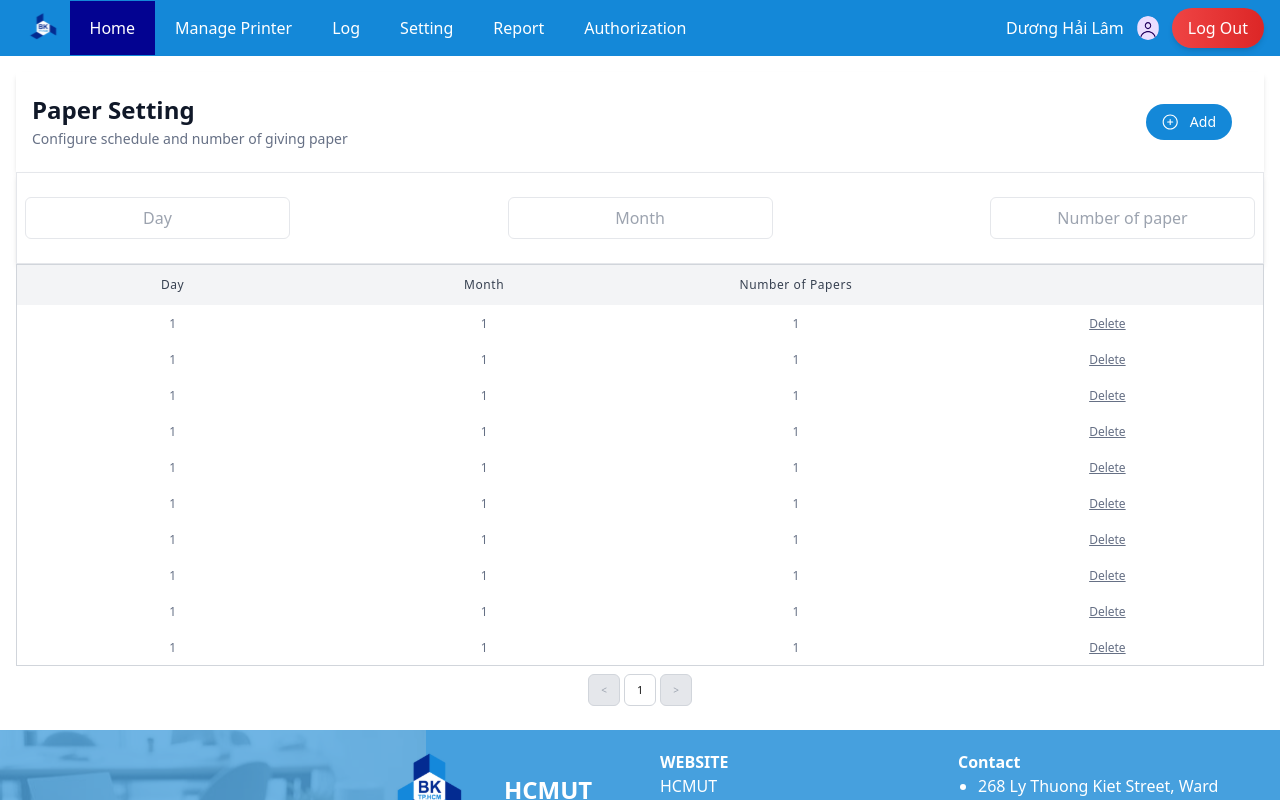
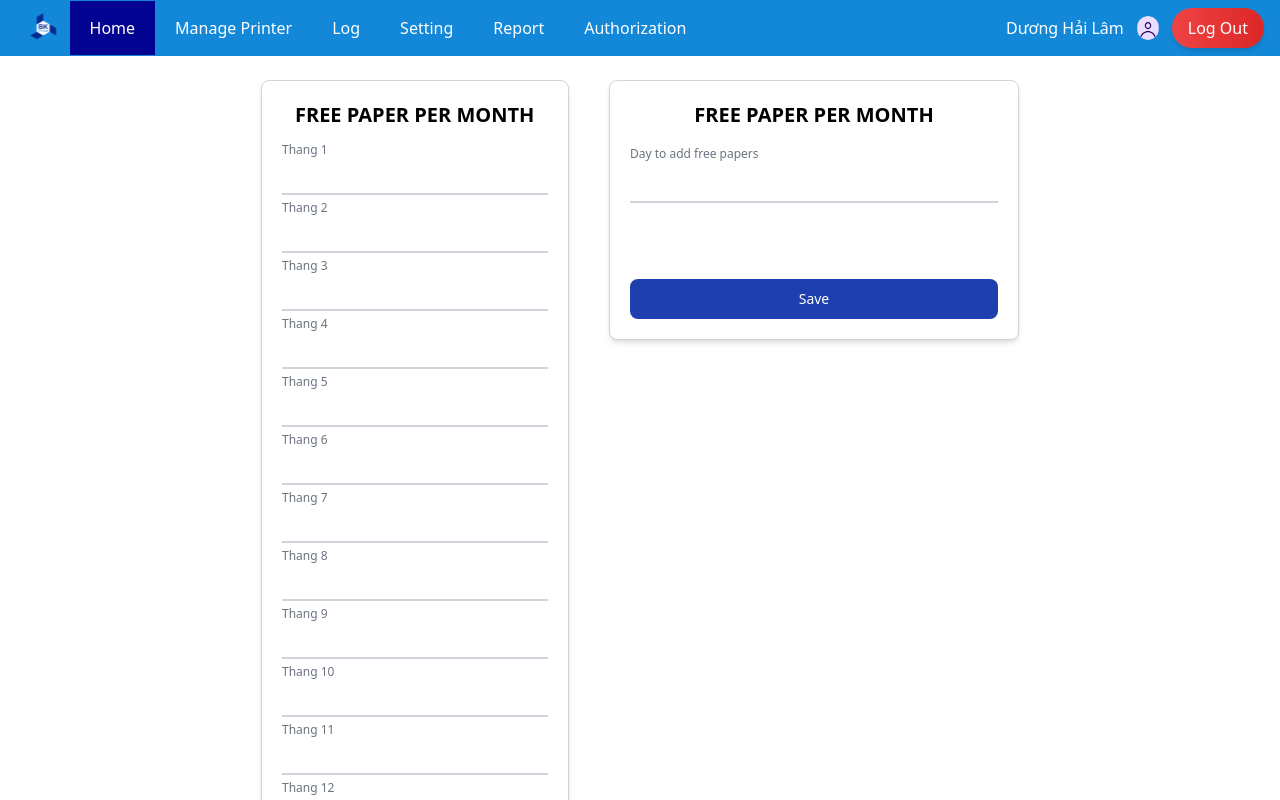
Before and after one commit to Love-HCMUT/Student_Smart_Printing_Service_FE, a React (Vite) app: page /spso/setting/paper in a window 1280 px wide. Shown: the top 800 px of the page. Built offline with nearby package versions, Linux system fonts and the light colour scheme.

Commit message:
fix: re-code setting paper page

```diff
--- a/src/components/Table/SPSO/PageSetting/page_setting_tables.jsx
+++ b/src/components/Table/SPSO/PageSetting/page_setting_tables.jsx
@@ -1,214 +1,259 @@
-import React, { useMemo, useState } from "react";
-import { useTable, useSortBy, useGlobalFilter, usePagination } from "react-table";
-import { COLUMNS } from "./page_setting_columns";
-import arrow from "../../../../assets/arrow-down.svg";
-import Pagination from "../../Table_Lib/Components/Pagination";
-import { SPSOHeader1 } from "../Header1/Header1";
-import group from "../../../../assets/group.svg";
-const MOCK_DATA = [
-    {
-        "day": "1",
-        "month": "1",
-        "number_of_paper": "1",
-    },
-    {
-        "day": "1",
-        "month": "1",
-        "number_of_paper": "1",
-    },
-    {
-        "day": "1",
-        "month": "1",
-        "number_of_paper": "1",
-    },
-    {
-        "day": "1",
-        "month": "1",
-        "number_of_paper": "1",
-    },
-    {
-        "day": "1",
-        "month": "1",
-        "number_of_paper": "1",
-    },
-    {
-        "day": "1",
-        "month": "1",
-        "number_of_paper": "1",
-    },
-    {
-        "day": "1",
-        "month": "1",
-        "number_of_paper": "1",
-    },
-    {
-        "day": "1",
-        "month": "1",
-        "number_of_paper": "1",
-    },
-    {
-        "day": "1",
-        "month": "1",
-        "number_of_paper": "1",
-    },
-    {
-        "day": "1",
-        "month": "1",
-        "number_of_paper": "1",
-    }
-]
+// import React, { useMemo, useState } from "react";
+// import { useTable, useSortBy, useGlobalFilter, usePagination } from "react-table";
+// import { COLUMNS } from "./page_setting_columns";
+// import arrow from "../../../../assets/arrow-down.svg";
+// import Pagination from "../../Table_Lib/Components/Pagination";
+// import { SPSOHeader1 } from "../Header1/Header1";
+// import group from "../../../../assets/group.svg";
+// const MOCK_DATA = [
+//     {
+//         "day": "1",
+//         "month": "1",
+//         "number_of_paper": "1",
+//     },
+//     {
+//         "day": "1",
+//         "month": "1",
+//         "number_of_paper": "1",
+//     },
+//     {
+//         "day": "1",
+//         "month": "1",
+//         "number_of_paper": "1",
+//     },
+//     {
+//         "day": "1",
+//         "month": "1",
+//         "number_of_paper": "1",
+//     },
+//     {
+//         "day": "1",
+//         "month": "1",
+//         "number_of_paper": "1",
+//     },
+//     {
+//         "day": "1",
+//         "month": "1",
+//         "number_of_paper": "1",
+//     },
+//     {
+//         "day": "1",
+//         "month": "1",
+//         "number_of_paper": "1",
+//     },
+//     {
+//         "day": "1",
+//         "month": "1",
+//         "number_of_paper": "1",
+//     },
+//     {
+//         "day": "1",
+//         "month": "1",
+//         "number_of_paper": "1",
+//     },
+//     {
+//         "day": "1",
+//         "month": "1",
+//         "number_of_paper": "1",
+//     }
+// ]
+
+// const PageSettingTable = () => {
+//     const columns = useMemo(() => COLUMNS, []);
+//     const data = useMemo(() => MOCK_DATA, []);
+
+//     const [day, setDay] = useState("");
+//     const [month, setMonth] = useState("");
+//     const [numberOfPaper, setNumberOfPaper] = useState("");
+
+
+//     const {
+//         getTableProps,
+//         getTableBodyProps,
+//         headerGroups,
+//         page,
+//         prepareRow,
+//         canPreviousPage,
+//         canNextPage,
+//         pageCount,
+//         gotoPage,
+//         nextPage,
+//         previousPage,
+//         state: { pageIndex },
+//     } = useTable(
+//         {
+//             columns,
+//             data,
+//             initialState: { pageIndex: 0, pageSize: 10 },
+//         },
+//         useGlobalFilter,
+//         useSortBy,
+//         usePagination,
+//     );
+
+//     return (
+
+//         <div className="container mx-auto p-4">
+//             <div className="w-full">
+//                 <SPSOHeader1 prop={<PrinterManagerControl />} header="Paper Setting" content="Configure schedule and number of giving paper" />
+//                 <AddPaperSetting
+//                     value={{ day, month, numberOfPaper }}
+//                     onChange={{ setDay, setMonth, setNumberOfPaper }}
+//                 />
+//                 <div className="overflow-auto">
+//                     <table {...getTableProps()} className="min-w-full bg-white border
+//                  border-gray-300 rounded-md">
+//                         <thead className="bg-gray-100">
+//                             {headerGroups.map(headerGroup => (
+//                                 <tr {...headerGroup.getHeaderGroupProps()} key={headerGroup.id}>
+//                                     {headerGroup.headers.map(column => (
+//                                         <th
+//                                             {...column.getHeaderProps(column.getSortByToggleProps())}
+//                                             className="p-3 text-center text-xs font-medium text-gray-700 tracking-wider cursor-pointer"
+//                                             key={column.id}
+//                                         >
+//                                             <div className="flex items-center justify-center">
+//                                                 {column.render('Header')}
+//                                                 {column.isSorted && (
+//                                                     <img
+//                                                         src={arrow}
+//                                                         alt={column.isSortedDesc ? 'desc' : 'asc'}
+//                                                         className="ml-1"
+//                                                         style={{ transform: column.isSortedDesc ? 'rotate(0deg)' : 'rotate(180deg)', verticalAlign: 'middle' }}
+//                                                     />
+//                                                 )}
+//                                             </div>
+//                                         </th>
+//                                     ))}
+//                                 </tr>
+//                             ))}
+//                         </thead>
+//                         <tbody {...getTableBodyProps()}>
+//                             {page.map(row => {
+//                                 prepareRow(row);
+//                                 return (
+//                                     <tr {...row.getRowProps()} key={row.id}>
+//                                         {row.cells.map(cell => (
+//                                             <td
+//                                                 {...cell.getCellProps()}
+//                                                 className="w-48 px-4 py-2 text-sm text-gray-700 break-words text-center"
+//                                                 key={cell.column.id}
+//                                             >
+//                                                 {cell.render('Cell')}
+//                                             </td>
+//                                         ))}
+//                                     </tr>
+//                                 );
+//                             })}
+//                         </tbody>
+//                     </table>
+//                 </div>
+//                 <div className="flex justify-center items-center bg-white py-2">
+//                     <Pagination previousPage={previousPage}
+//                         nextPage={nextPage}
+//                         gotoPage={gotoPage}
+//                         pageIndex={pageIndex}
+//                         pageCount={pageCount}
+//                         canPreviousPage={canPreviousPage}
+//                         canNextPage={canNextPage}
+//                         width={'w-8'}
+//                         height={'h-8'} />
+//                 </div>
+//             </div>
+//         </div>
+//     );
+// };
+
+// const PrinterManagerControl = () => {
+//     return (
+//         <div className="flex items-center space-x-2 p-4">
+//             <button className=" bg-button-blue hover:bg-button-blue-hover
+//                                 text-white
+//                                   text-sm px-4 py-2
+//                                   rounded-full flex items-center space-x-1">
+//                 <img
+//                     src={group}
+//                     alt="search"
+//                     className="w-4 h-4 text-gray-400 mr-2"
+//                 />
+//                 <span>Add</span>
+//             </button>
+//         </div>
+//     );
+// };
+
+// const AddPaperSetting = ({ value, onChange }) => {
+//     const { setDay, setMonth, setNumberOfPaper } = onChange;
+
+//     return (
+//         <div className="flex justify-between px-2 py-6 bg-white shadow-md border">
+//             <input
+//                 type="text"
+//                 placeholder="Day"
+//                 value={value.day}
+//                 onChange={(e) => setDay(e.target.value)}
+//                 className="px-4 py-2 border rounded-md text-center"
+//             />
+//             <input
+//                 type="text"
+//                 placeholder="Month"
+//                 value={value.month}
+//                 onChange={(e) => setMonth(e.target.value)}
+//                 className="px-4 py-2 border rounded-md text-center"
+//             />
+//             <input
+//                 type="text"
+//                 placeholder="Number of paper"
+//                 value={value.number_of_paper}
+//                 onChange={(e) => setNumberOfPaper(e.target.value)}
+//                 className="px-4 py-2 border rounded-md text-center"
+//             />
+//         </div>
+//     );
+// };
+
+// export default PageSettingTable;
+
+
+import React from 'react';
 
 const PageSettingTable = () => {
-    const columns = useMemo(() => COLUMNS, []);
-    const data = useMemo(() => MOCK_DATA, []);
-
-    const [day, setDay] = useState("");
-    const [month, setMonth] = useState("");
-    const [numberOfPaper, setNumberOfPaper] = useState("");
+    return (
+        <>
+            <div className="p-4 flex items-start justify-center gap-4">
+                {/* Form 1 */}
+                <form className="w-sm border border-gray-300 rounded-lg shadow-md p-5 bg-white flex flex-col">
+                    <span className="mb-3 text-xl font-semibold">FREE PAPER PER MONTH</span>
+                    <div className="relative z-0 w-full mb-3 group">
+                        <input type="text" name="floating_email" id="floating_email" class="block py-2.5 px-0 w-full text-base text-gray-900 bg-transparent border-0 border-b-2 border-gray-300 appearance-none dark:text-white dark:border-gray-600 dark:focus:border-blue-500 focus:outline-none focus:ring-0 focus:border-blue-600 peer" placeholder=" " required />
+                        <label htmlFor="floating_email" className="peer-focus:font-medium absolute text-base text-gray-500 duration-300 transform -translate-y-6 scale-75 top-3 -z-10 origin-[0] peer-focus:scale-75 peer-focus:-translate-y-6">
+                            Thang 1
+                        </label>
+                    </div>
 
 
-    const {
-        getTableProps,
-        getTableBodyProps,
-        headerGroups,
-        page,
-        prepareRow,
-        canPreviousPage,
-        canNextPage,
-        pageCount,
-        gotoPage,
-        nextPage,
-        previousPage,
-        state: { pageIndex },
-    } = useTable(
-        {
-            columns,
-            data,
-            initialState: { pageIndex: 0, pageSize: 10 },
-        },
-        useGlobalFilter,
-        useSortBy,
-        usePagination,
-    );
+                </form>
 
-    return (
 
-        <div className="container mx-auto p-4">
-            <div className="w-full">
-                <SPSOHeader1 prop={<PrinterManagerControl />} header="Paper Setting" content="Configure schedule and number of giving paper" />
-                <AddPaperSetting
-                    value={{ day, month, numberOfPaper }}
-                    onChange={{ setDay, setMonth, setNumberOfPaper }}
-                />
-                <div className="overflow-auto">
-                    <table {...getTableProps()} className="min-w-full bg-white border
-                 border-gray-300 rounded-md">
-                        <thead className="bg-gray-100">
-                            {headerGroups.map(headerGroup => (
-                                <tr {...headerGroup.getHeaderGroupProps()} key={headerGroup.id}>
-                                    {headerGroup.headers.map(column => (
-                                        <th
-                                            {...column.getHeaderProps(column.getSortByToggleProps())}
-                                            className="p-3 text-center text-xs font-medium text-gray-700 tracking-wider cursor-pointer"
-                                            key={column.id}
-                                        >
-                                            <div className="flex items-center justify-center">
-                                                {column.render('Header')}
-                                                {column.isSorted && (
-                                                    <img
-                                                        src={arrow}
-                                                        alt={column.isSortedDesc ? 'desc' : 'asc'}
-                                                        className="ml-1"
-                                                        style={{ transform: column.isSortedDesc ? 'rotate(0deg)' : 'rotate(180deg)', verticalAlign: 'middle' }}
-                                                    />
-                                                )}
-                                            </div>
-                                        </th>
-                                    ))}
-                                </tr>
-                            ))}
-                        </thead>
-                        <tbody {...getTableBodyProps()}>
-                            {page.map(row => {
-                                prepareRow(row);
-                                return (
-                                    <tr {...row.getRowProps()} key={row.id}>
-                                        {row.cells.map(cell => (
-                                            <td
-                                                {...cell.getCellProps()}
-                                                className="w-48 px-4 py-2 text-sm text-gray-700 break-words text-center"
-                                                key={cell.column.id}
-                                            >
-                                                {cell.render('Cell')}
-                                            </td>
-                                        ))}
-                                    </tr>
-                                );
-                            })}
-                        </tbody>
-                    </table>
-                </div>
-                <div className="flex justify-center items-center bg-white py-2">
-                    <Pagination previousPage={previousPage}
-                        nextPage={nextPage}
-                        gotoPage={gotoPage}
-                        pageIndex={pageIndex}
-                        pageCount={pageCount}
-                        canPreviousPage={canPreviousPage}
-                        canNextPage={canNextPage}
-                        width={'w-8'}
-                        height={'h-8'} />
-                </div>
+                <form className="w-1/3 border border-gray-300 rounded-lg shadow-md p-5 bg-white flex flex-col">
+                    <span className="mb-6 text-xl font-semibold">FREE PAPER PER MONTH</span>
+                    <div className="relative z-0 w-full mb-3 group">
+                        <input type="number" name="floating_email" id="floating_email" class="block py-2.5 px-0 w-full text-xl text-gray-900 bg-transparent border-0 border-b-2 border-gray-300 appearance-none dark:text-white dark:border-gray-600 dark:focus:border-blue-500 focus:outline-none focus:ring-0 focus:border-blue-600 peer" placeholder=" " required />
+                        <label htmlFor="floating_email" className="peer-focus:font-medium absolute text-base text-gray-500 duration-300 transform -translate-y-6 scale-75 top-3 -z-10 origin-[0] peer-focus:scale-75 peer-focus:-translate-y-6">
+                            Day to add free papers
+                        </label>
+                    </div>
+
+
+                    <button
+                        type="submit"
+                        className="text-white mt-10 bg-blue-700 hover:bg-blue-800 focus:ring-4 focus:outline-none focus:ring-blue-300 font-medium rounded-lg text-sm w-full sm:w-auto px-5 py-2.5 text-center"
+                    >
+                        Save
+                    </button>
+                </form>
             </div>
-        </div>
-    );
-};
-
-const PrinterManagerControl = () => {
-    return (
-        <div className="flex items-center space-x-2 p-4">
-            <button className=" bg-button-blue hover:bg-button-blue-hover
-                                text-white
-                                  text-sm px-4 py-2
-                                  rounded-full flex items-center space-x-1">
-                <img
-                    src={group}
-                    alt="search"
-                    className="w-4 h-4 text-gray-400 mr-2"
-                />
-                <span>Add</span>
-            </button>
-        </div>
-    );
-};
-
-const AddPaperSetting = ({ value, onChange }) => {
-    const { setDay, setMonth, setNumberOfPaper } = onChange;
-
-    return (
-        <div className="flex justify-between px-2 py-6 bg-white shadow-md border">
-            <input
-                type="text"
-                placeholder="Day"
-                value={value.day}
-                onChange={(e) => setDay(e.target.value)}
-                className="px-4 py-2 border rounded-md text-center"
-            />
-            <input
-                type="text"
-                placeholder="Month"
-                value={value.month}
-                onChange={(e) => setMonth(e.target.value)}
-                className="px-4 py-2 border rounded-md text-center"
-            />
-            <input
-                type="text"
-                placeholder="Number of paper"
-                value={value.number_of_paper}
-                onChange={(e) => setNumberOfPaper(e.target.value)}
-                className="px-4 py-2 border rounded-md text-center"
-            />
-        </div>
+        </>
     );
 };
 
--- a/src/main.jsx
+++ b/src/main.jsx
@@ -35,6 +35,7 @@ import ConfirmOrderPage from "./pages/ConfirmOrderPage.jsx";
 import PaymentPage from "./pages/PaymentPage.jsx";
 import Register_page from "./pages/Register_page.jsx";
 import RegisterForm from "./components/Login/register.jsx";
+import SettingPaper from "./pages/SettingPaper.jsx";
 
 const router = createBrowserRouter([
   {
@@ -127,7 +128,7 @@ const router = createBrowserRouter([
       },
       {
         path: "/spso/setting/paper",
-        element: <PageSettingTable />,
+        element: <SettingPaper />,
       },
       {
         path: "/spso/setting/file",
--- /dev/null
+++ b/src/pages/SettingPaper.jsx
@@ -0,0 +1,46 @@
+import React from 'react'
+
+const SettingPaper = () => {
+    return (
+        <>
+            <div className="p-6 flex items-start justify-center gap-10">
+                {/* Form 1 */}
+                <form className="w-1/4 border border-gray-300 rounded-lg shadow-md p-5 bg-white flex flex-col">
+                    <span className="mb-5 text-xl text-center font-semibold">FREE PAPER PER MONTH</span>
+
+                    {Array.from({ length: 12 }, (_, index) =>
+                        <div className="relative z-0 w-full mb-3 group">
+                            <input type="number" name="floating_email" id="floating_email" class="block py-2.5 px-0 w-full text-base text-gray-900 bg-transparent border-0 border-b-2 border-gray-300 appearance-none focus:outline-none focus:ring-0 focus:border-blue-600 peer" placeholder=" " required />
+                            <label htmlFor="floating_email" className="peer-focus:font-medium absolute text-base text-gray-500 duration-300 transform -translate-y-6 scale-75 top-3 -z-10 origin-[0] peer-focus:scale-75 peer-focus:-translate-y-6">
+                                Thang {index + 1}
+                            </label>
+                        </div>
+                    )}
+
+                </form>
+
+
+                <form className="w-1/3 border border-gray-300 rounded-lg shadow-md p-5 bg-white flex flex-col">
+                    <span className="mb-6 text-xl font-semibold text-center">FREE PAPER PER MONTH</span>
+                    <div className="relative z-0 w-full mb-3 group">
+                        <input type="number" max={28} min={1} name="floating_email" id="floating_email" class="block py-2.5 px-0 w-full text-xl text-gray-900 bg-transparent border-0 border-b-2 border-gray-300 appearance-none  focus:outline-none focus:ring-0 focus:border-blue-600 peer" placeholder=" " required />
+                        <label htmlFor="floating_email" className="peer-focus:font-medium absolute text-base text-gray-500 duration-300 transform -translate-y-6 scale-75 top-3 -z-10 origin-[0] peer-focus:scale-75 peer-focus:-translate-y-6">
+                            Day to add free papers
+                        </label>
+                    </div>
+
+                    <input type="text" />
+
+                    <button
+                        type="submit"
+                        className="text-white mt-10 bg-blue-800 hover:bg-blue-700 focus:ring-4 focus:outline-none focus:ring-blue-300 font-medium rounded-lg text-sm w-full sm:w-auto px-5 py-2.5 text-center"
+                    >
+                        Save
+                    </button>
+                </form>
+            </div>
+        </>
+    );
+}
+
+export default SettingPaper
```
